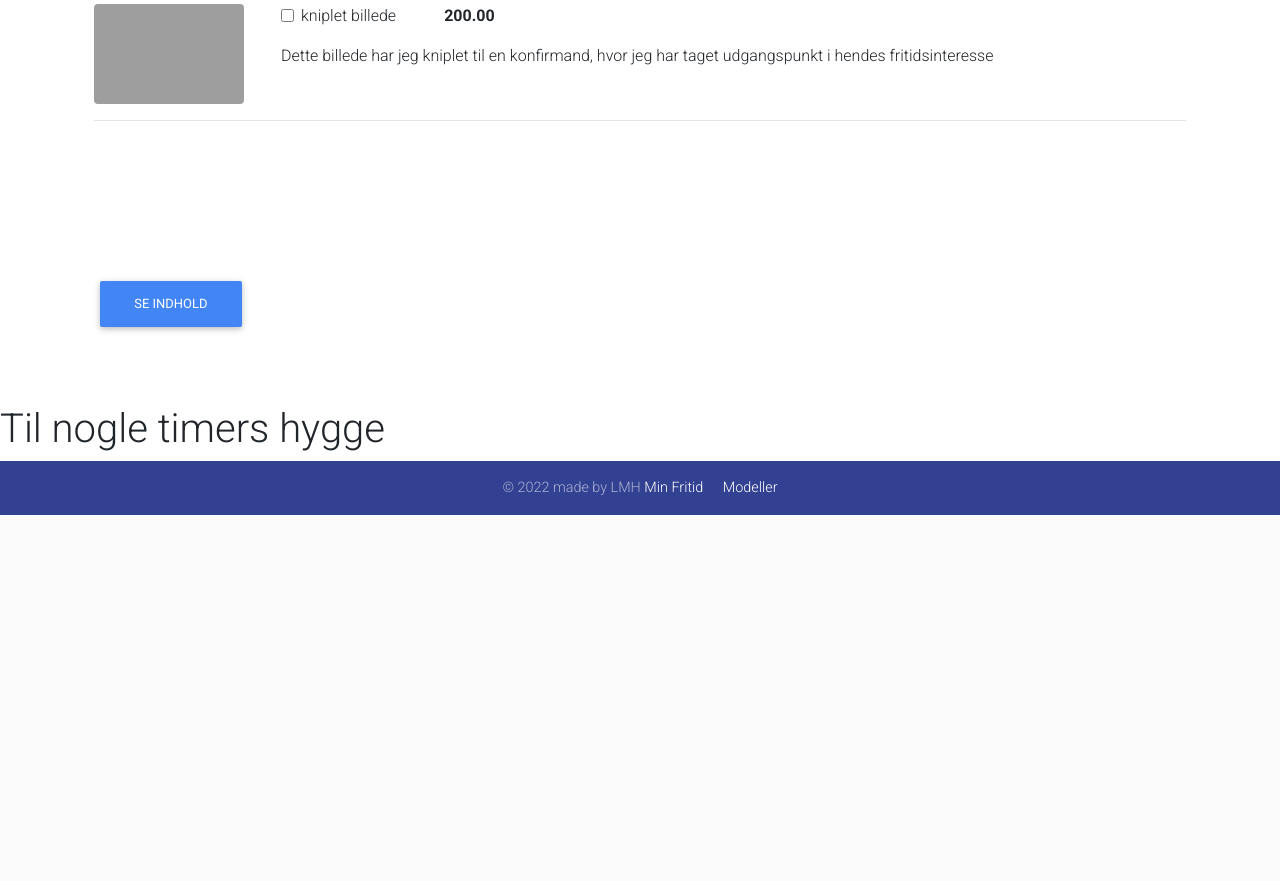
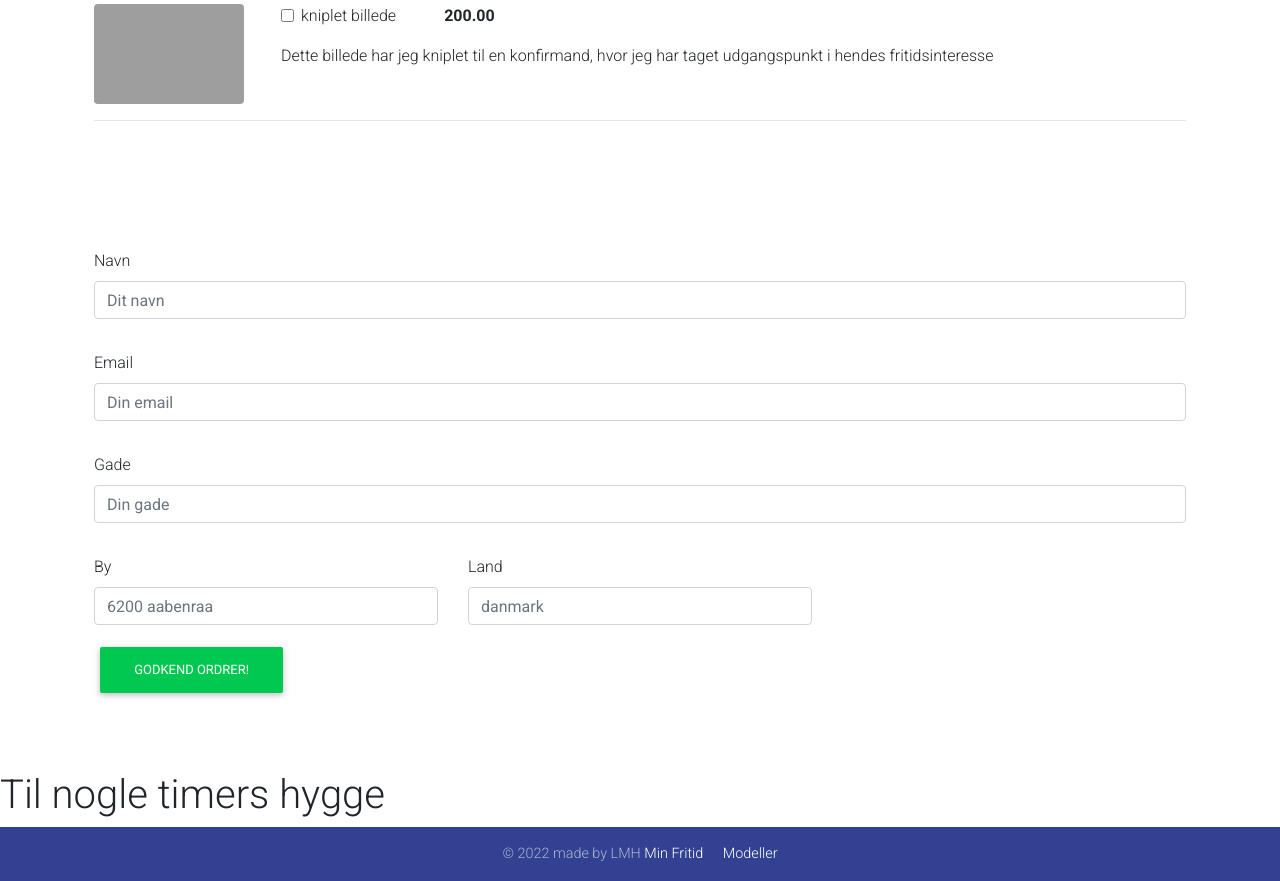
Before and after one commit to LoneHilke/min-fritid-1, a Django app: page /slags/ in a window 1280 px wide. Shown: the part 736-1617 px from the top of the page. Before the commit the page ends 1251 px from the top, so only its background shows below. Run offline with Django 4.2, Linux system fonts and the light colour scheme; data comes from the database, SQL or seed files in the repository; both versions use the stored data as it was after the commit; some libraries are stand-ins or nearby versions; grey boxes are pictures that could not be loaded.

Commit message:
part 3
part 3
Har lidt problemer ca 18 min inde
i slags_models gemmer den ikke navne oplysninger

Co-Authored-By: Qvisty <18654175+qvisty@users.noreply.github.com>

```diff
--- a/hobby/fritid/models.py
+++ b/hobby/fritid/models.py
@@ -28,12 +28,15 @@ class SlagsModel(models.Model):
         'Hobby', related_name='slags', blank=True)
     navn = models.CharField(max_length=50, blank=True)
     email = models.EmailField(max_length=50, blank=True)
+    gade = models.CharField(max_length=50, blank=True)
     by = models.CharField(max_length=50, blank=True)
+    land = models.CharField(max_length=50, blank=True)
 
     def __str__(self):
         return f'Slags: {self.created_on.strftime("%b %d %I: %M %p")}'
 
 class Kommentar(models.Model):
     kommentar = models.TextField()
+    navn = models.CharField(max_length=50, blank=True)
     created_on = models.DateTimeField(default=timezone.now)
     titel = models.TextField()
--- a/hobby/fritid/templates/fritid/about.html
+++ b/hobby/fritid/templates/fritid/about.html
@@ -13,6 +13,8 @@
             <h3>her er nogle ideer til et par kreative timer. For meget af det er det kun fanfasien som sætter grænsen.</h3>
             <h3>og det skal mest ses som inspiration, og være ide skabende. Farver og mønstre er op til en selv.</h3>
             <h3>Nogle ting kan evt også bestilles, og der vil så være pris ved.</h3>
+            <h3>De ting der ikke er pris ved, kan vi evt. forhandle om, med mindre at man selv laver dem.</h3>
+            <h3>Der er lagt modeller ud der kan kigges efter</h3>
         </div>
     </div>>
 </div>
--- a/hobby/fritid/templates/fritid/index.html
+++ b/hobby/fritid/templates/fritid/index.html
@@ -10,8 +10,8 @@
     <div class="row justify-content-center mt-1">
         <div class="card col-md-5 col-sm-12 offset-md-1 p-4 text-center">
             <h2>se mere</h2>
-            <button class="btn btn-outline-success">info</button>
+            <a href="{% url 'slags' %}"  class="btn btn-outline-success">Info</a>
         </div>
-    </div>>
+    </div>
 </div>
 {% endblock content %}
--- a/hobby/fritid/templates/fritid/navigation.html
+++ b/hobby/fritid/templates/fritid/navigation.html
@@ -9,12 +9,12 @@
           <a class="nav-link" href="{% url 'about' %}">Om siden</span></a>
         </li>
         <li class="nav-item">
-          <a class="nav-link" href="{% url 'slags' %}">Menu</a>
+          <a class="nav-link" href="#">Menu</a>
         </li>
       </ul>
       <ul class="navbar-nav">
         <li class="nav-item">
-          <a class="nav-link" href="#">Kategori</a>
+          <a class="nav-link" href="{% url 'slags' %}">Kategori</a>
         </li>
       </ul>
     </div>
--- a/hobby/fritid/templates/fritid/slags.html
+++ b/hobby/fritid/templates/fritid/slags.html
@@ -89,8 +89,59 @@
                     <hr />
                     {% endfor %}
                 </div>
+                <div class="form-group pt-3">
+                    <label for="navn">Navn</label>
+                    <input required class="form-control" typ="text" placeholder="Dit navn" navn="navn" />
+                </div>
 
-                <button class="btn btn-primary mt-5">Se indhold</button>
+                <div class="form-group pt-3">
+                    <label for="navn">Email</label>
+                    <input required class="form-control" typ="text" placeholder="Din email" navn="email" />
+                </div>
+
+                <div class="form-group pt-3">
+                    <label for="navn">Gade</label>
+                    <input required class="form-control" typ="text" placeholder="Din gade" navn="gade" />
+                </div>
+                <div class="row">
+                    <div class="col-md-4 col-sm-12">
+                        <div class="form-group pt-3">
+                            <label for="navn">By</label>
+                            <input required class="form-control" typ="text" placeholder="6200 aabenraa" navn="by" />
+                        </div>
+                    </div>
+                    <div class="col-md-4 col-sm-12">
+                        <div class="form-group pt-3">
+                            <label for="navn">Land</label>
+                            <input required class="form-control" typ="text" placeholder="danmark" navn="land" />
+                        </div>
+                    </div>
+                </div>
+
+                <!-- Button trigger modal -->
+                <button type="button" class="btn btn-success" data-bs-toggle="modal" data-bs-target="#submitModal">
+                    Godkend ordrer!
+                </button>
+
+                <!--<button class="btn btn-primary mt-5">Se indhold</button>-->
+
+                <div class="modal fade" id="submitModal" tabindex="-1" aria-labelledby="submitModalLabel" aria-hidden="true">
+                    <div class="modal-dialog">
+                      <div class="modal-content">
+                        <div class="modal-header">
+                          <h5 class="modal-title" id="submitModalLabel">Fortsæt din ordrer</h5>
+                          <button type="button" class="btn-close" data-bs-dismiss="modal" aria-label="Close">
+                              <span aria-hidden="true">&times;</span>
+                          </button>
+                        </div>
+
+                        <div class="modal-footer">
+                          <button type="button" class="btn btn-danger" data-bs-dismiss="modal">Luk</button>
+                          <button type="submit" class="btn btn-success">Fortsæt</button>
+                        </div>
+                      </div>
+                    </div>
+                </div>
             </form>
         </div>
     </div>
--- a/hobby/fritid/views.py
+++ b/hobby/fritid/views.py
@@ -1,5 +1,7 @@
-from django.shortcuts import render
+#from turtle import title
+from django.shortcuts import render, redirect
 from django.views import View
+from django.core.mail import send_mail
 from .models import Hobby, Kategori, SlagsModel, Kommentar
 
 class Index(View):
@@ -13,8 +15,7 @@ class About(View):
 class Slags(View):
     def get(self, request, *args, **kwargs):
         # each item form kategori
-        perler =Hobby.objects.filter(kategori__titel__contains='Perler'
-        )
+        perler =Hobby.objects.filter(kategori__titel__contains='Perler')
         knipling = Hobby.objects.filter(
             kategori__titel__contains='Knipling'
         )
@@ -32,3 +33,80 @@ class Slags(View):
             'papir': papir,
         }
         return render(request, 'fritid/slags.html', context)
+
+    def post(self, request, *args, **kwargs):
+        navn = request.POST.get('navn')
+        email = request.POST.get('email')
+        gade = request.POST.get('gade')
+        by = request.POST.get('by')
+        land = request.POST.get('land')
+
+        slags_items = {
+            'items': []
+        }
+
+        items = request.POST.getlist('items[]')
+
+        for item in items:
+            hobby_item = Hobby.objects.get(pk__contains=int(item))
+            item_data = {
+                'id': hobby_item.pk,
+                'titel': hobby_item.titel,
+                'pris': hobby_item.pris
+            }
+
+            slags_items['items'].append(item_data)
+
+            pris = 0
+            item_ids = []
+
+        for item in slags_items['items']:
+            pris += item['pris']
+            item_ids.append(item['id'])
+
+        slags = SlagsModel.objects.create(
+            pris=pris,
+            navn=navn,
+            email=email,
+            gade=gade,
+            by=by,
+            land=land,
+            )
+
+        slags.items.add(*item_ids)
+
+        body = ('Tak for din ordrer. Jeg vil gå igang så hurtigt som muligt, og du vil modtage en mail, når det er klart.\n'
+         'Betaling foregår via Mobilpay' f'Din pris er: {pris}\n')
+
+        send_mail(
+            'Tak for din ordrer.',
+            body,
+            'example@example.com',
+            [email],
+            fail_silently=False
+        )
+
+        context = {
+            'items': slags_items['items'],
+            'pris': pris
+        }
+
+        return redirect('slags-confirmation', pk=slags.pk)
+
+class SlagsConfirmation(View):
+    def get(self, request, pk, *args, **kwargs):
+        slags = SlagsModel.objects.get(pk=pk)
+
+        context = {
+            'pk': slags.pk,
+            'items': slags.item,
+            'pris': slags.pris
+        }
+
+        return render(request, 'fritid/slags_confirmation.html', context)
+
+
+
+
+
+# fra: https://www.youtube.com/watch?v=QEnY1lLcd1E&list=PLPSM8rIid1a0qiCpbfujex5lZoXr2SRFC&index=3
--- a/hobby/hobby/settings.py
+++ b/hobby/hobby/settings.py
@@ -123,6 +123,8 @@ STATIC_URL = 'static/'
 MEDIA_ROOT = os.path.join(BASE_DIR, 'media')
 MEDIA_URL = '/media/'
 
+EMAIL_BACKEND = 'django.core.mail.backends.console.EmailBackends'
+
 # Default primary key field type
 # https://docs.djangoproject.com/en/4.0/ref/settings/#default-auto-field
 
--- a/hobby/hobby/urls.py
+++ b/hobby/hobby/urls.py
@@ -17,11 +17,12 @@ from django.contrib import admin
 from django.urls import path
 from django.conf import settings
 from django.conf.urls.static import static
-from fritid.views import Index, About, Slags
+from fritid.views import Index, About, Slags, SlagsConfirmation
 
 urlpatterns = [
     path('admin/', admin.site.urls),
     path('', Index.as_view(), name='index'),
     path('about', About.as_view(), name='about'),
     path('slags/', Slags.as_view(), name='slags'),
+    path('slags_confirmation/', SlagsConfirmation.as_view(), name='slags_confirmation'),
 ] + static(settings.MEDIA_URL, document_root=settings.MEDIA_ROOT)
```
Also changed, not shown: hobby/fritid/templates/fritid/base.html (+2 -6 lines), hobby/fritid/templates/fritid/slags_confirmation.html (added, +24 -0 lines), hobby/db.sqlite3, hobby/fritid/migrations/0003_slagsmodel_gade_slagsmodel_land.py (added), hobby/fritid/migrations/0004_kommentar_navn.py (added), hobby/media/menu_images/20220416_120909.jpg (added), hobby/media/menu_images/20220420_103155.jpg (added), 1 other file.
